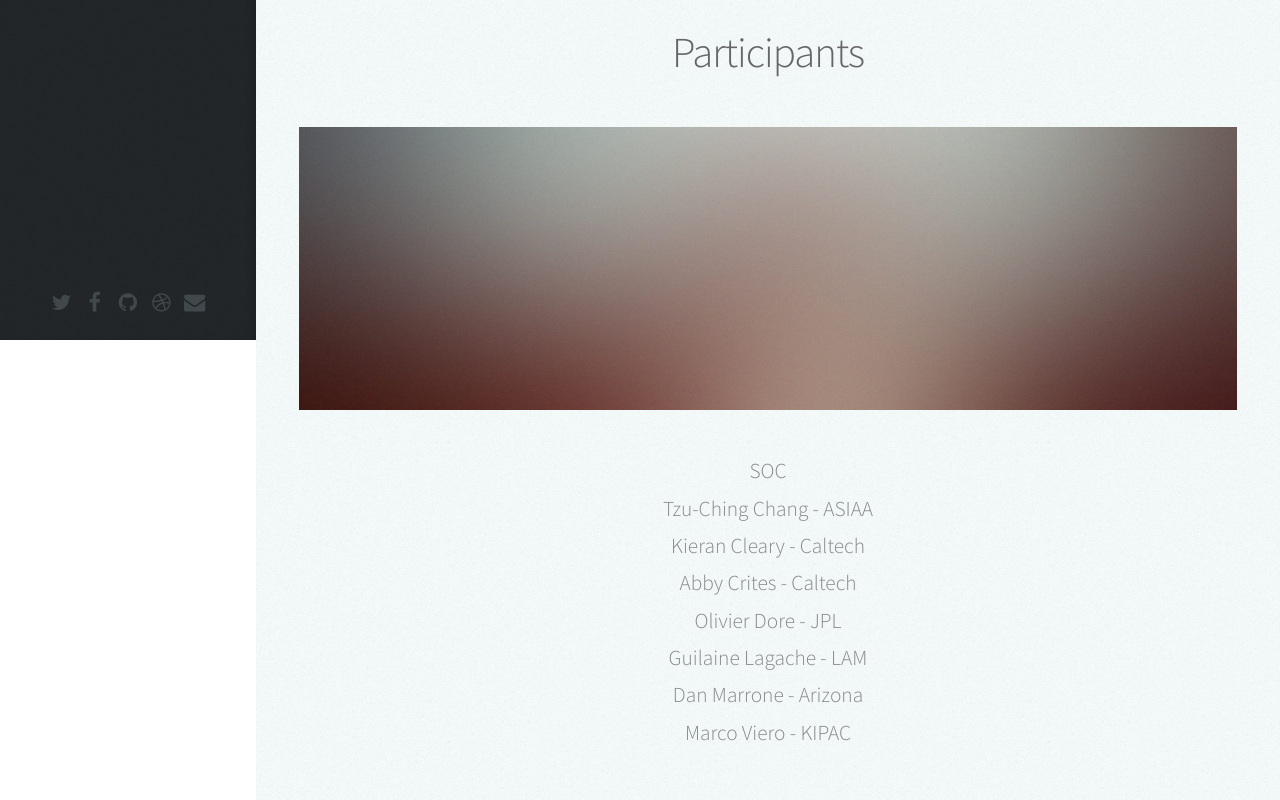
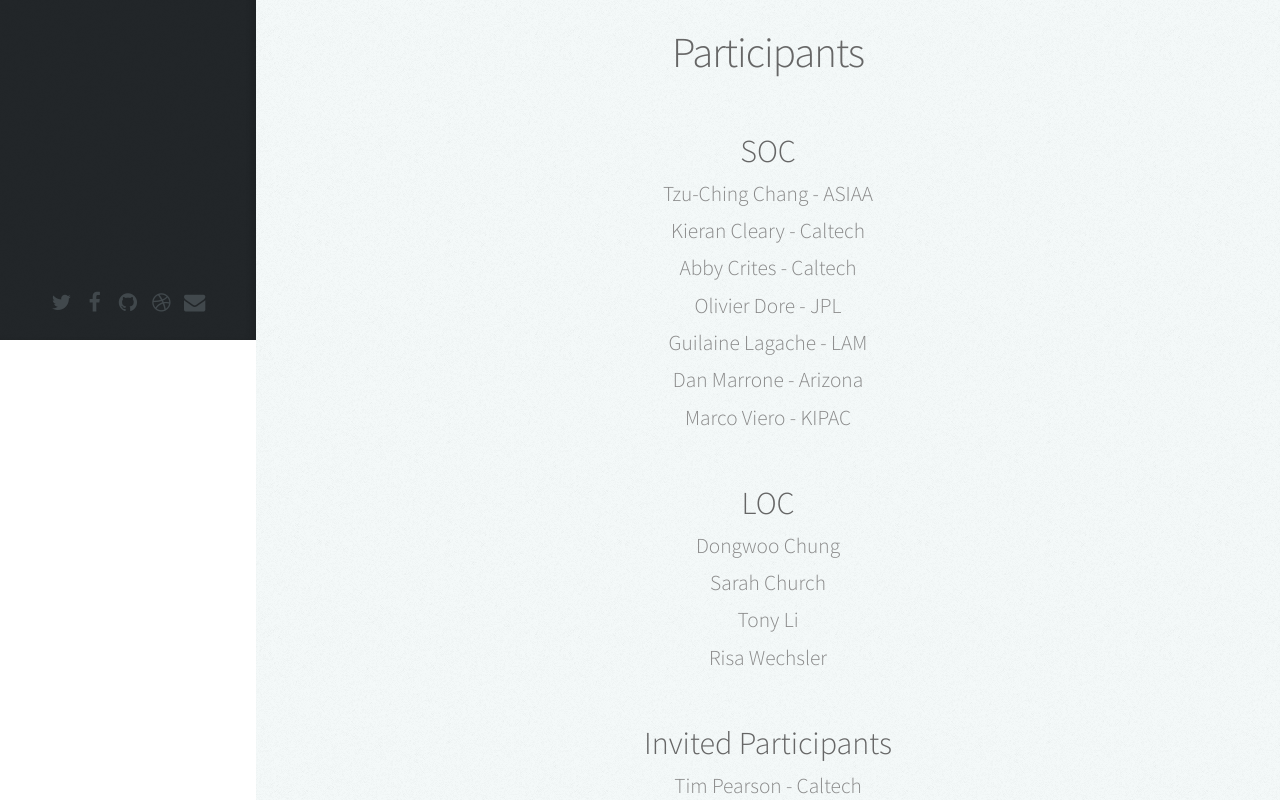
Before and after one commit to KIPAC/CMBLensing, a plain HTML site: page index.html in a window 1280 px wide. Shown: the part 460-1260 px from the top of the page. Drawn offline with Linux system fonts and the light colour scheme.

Commit message:
Updating info

```diff
--- a/index.html
+++ b/index.html
@@ -102,9 +102,7 @@
 								<h2>Participants</h2>
 							</header>
 
-							<a href="#" class="image featured"><img src="images/pic08.jpg" alt="" /></a>
-
-                            SOC
+                            <h3>SOC</h3>
                             <ul>
                                 <li>Tzu-Ching Chang - ASIAA</li>
                                 <li>Kieran Cleary - Caltech</li>
@@ -115,7 +113,7 @@
                                 <li>Marco Viero - KIPAC</li>
                             </ul>
 
-                            LOC
+                            <h3>LOC</h3>
                             <ul>
                                 <li>Dongwoo Chung</li>
                                 <li>Sarah Church</li>
@@ -123,7 +121,7 @@
                                 <li>Risa Wechsler</li>
                             </ul>
 
-                            Invited Participants
+                            <h3>Invited Participants</h3>
                             <ul>
                                 <li>Tim Pearson - Caltech</li>
                                 <li>Jamie Bock - Caltech</li>
```
